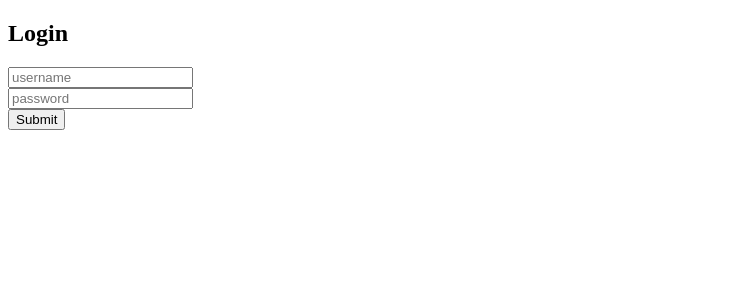
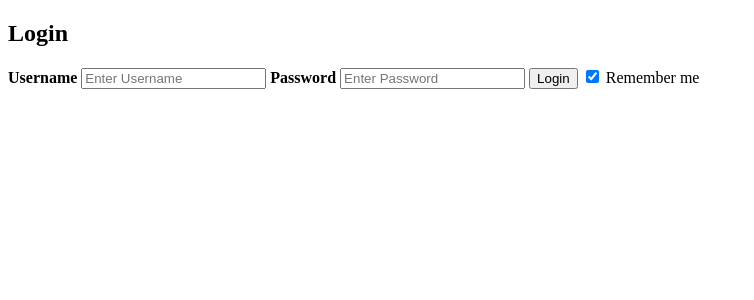
Before and after one commit to sumit5529/Travello, a Django app: page /accounts/login in a window 1280 px wide. Shown: the top 300 px of the page, without its empty margins (0-754 px from the left). Run offline with Django 3.2, Linux system fonts and the light colour scheme.

Commit message:
first commit

```diff
--- a/templates/index.html
+++ b/templates/index.html
@@ -89,7 +89,7 @@
 			</ul>
 		</div>
 		<div class="menu_social">
-			<div class="menu_phone ml-auto">Call us: 00-56 445 678 33</div>
+			<div class="menu_phone ml-auto">Call us: +91 8081684238</div>
 			<ul class="d-flex flex-row align-items-start justify-content-start">
 				<li><a href="#"><i class="fa fa-pinterest" aria-hidden="true"></i></a></li>
 				<li><a href="#"><i class="fa fa-facebook" aria-hidden="true"></i></a></li>
--- a/templates/login.html
+++ b/templates/login.html
@@ -10,11 +10,28 @@
    <h2>Login </h2>
     <form action="login" method="Post">
         {% csrf_token %}
-        <input type="text" name="username" placeholder="username"> <br>
-        <input type="password" name="password" placeholder="password"> <br>
-        <input type="Submit">
+
+        <label for="username"><b>Username</b></label>
+        <input type="text" placeholder="Enter Username" name="username" required>
+
+        <label for="password"><b>Password</b></label>
+        <input type="password" placeholder="Enter Password" name="password" required>
+
+        <button type="submit">Login</button>
+        <label>
+          <input type="checkbox" checked="checked" name="remember"> Remember me
+        </label>
+
 
     </form>
+
+
+
+
+
+
+
+
     <div>
         {% for message in messages %}
         <h3> {{message}}</h3>
```
